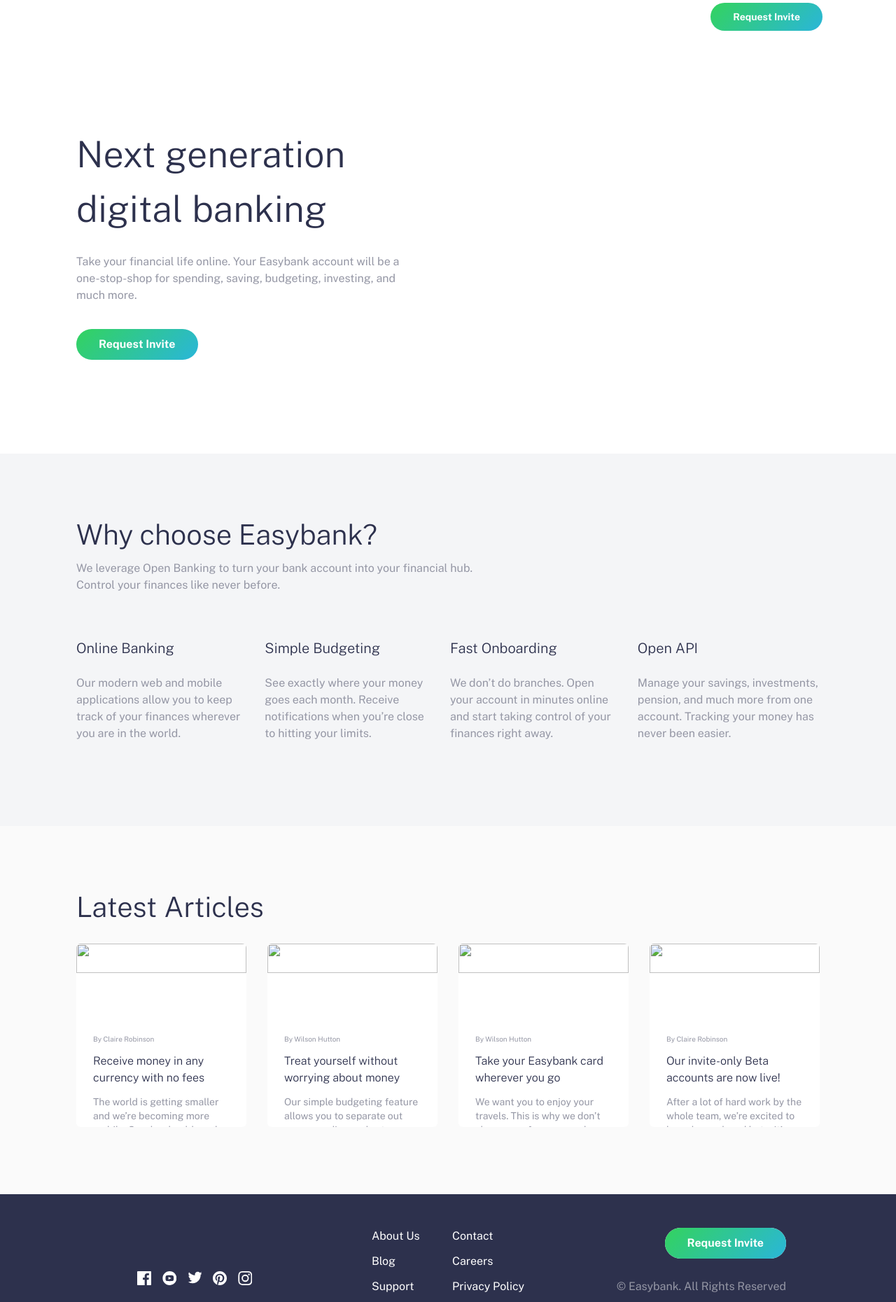
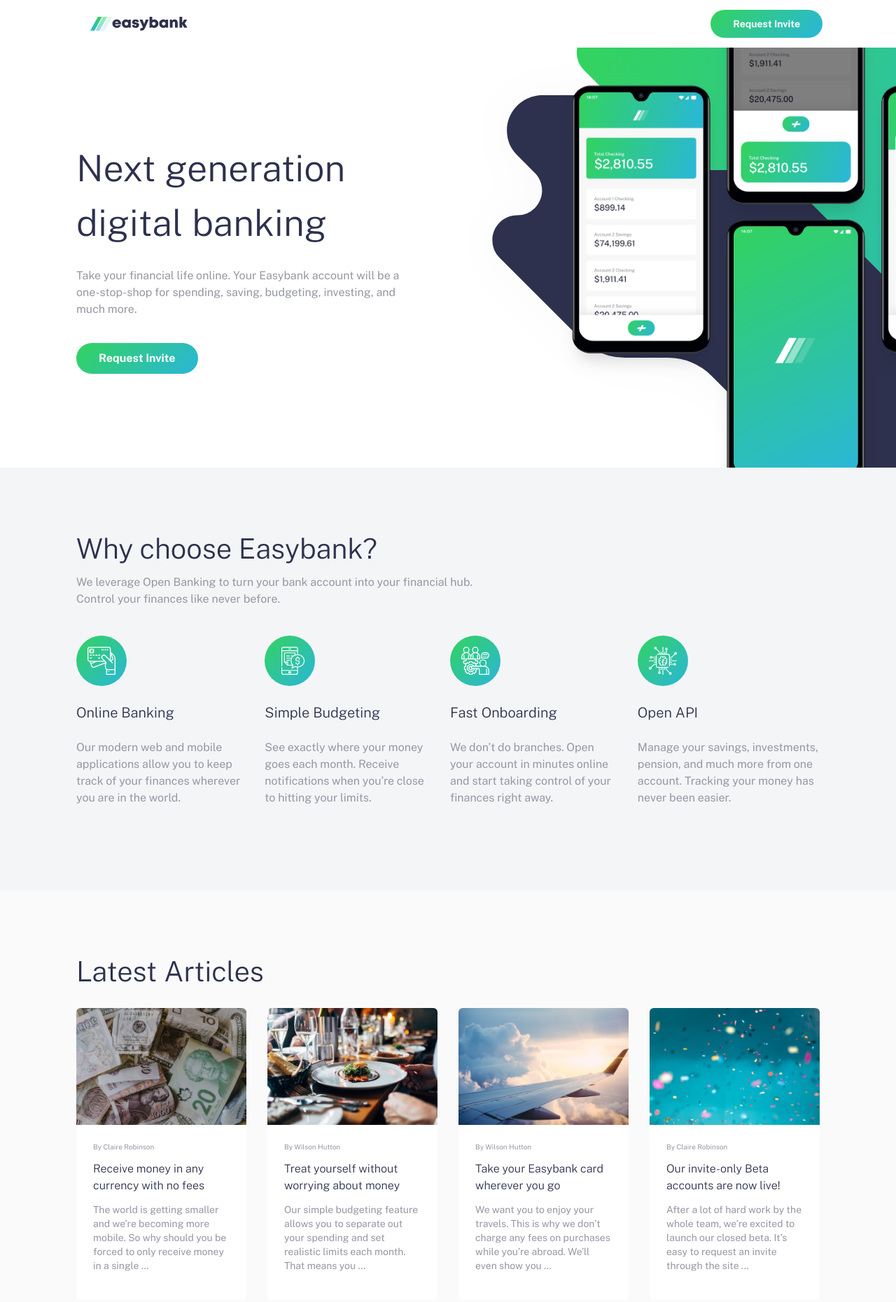
Before and after one commit to Tudor036/easybank-landing-page, a plain HTML site: page dist/index.html in a window 1280 px wide. Shown: the top 1860 px of the page at 70% size. Drawn offline with nearby package versions, Linux system fonts and the light colour scheme.

Commit message:
fix images path

```diff
--- a/dist/index.html
+++ b/dist/index.html
@@ -7,7 +7,7 @@
 			rel="icon"
 			type="image/png"
 			sizes="32x32"
-			href="./images/favicon-32x32.png"
+			href="./favicon-32x32.png"
 		/>
 		<title>Easybank landing page</title>
 		<link rel="preconnect" href="https://fonts.googleapis.com" />
@@ -92,17 +92,17 @@
 					class="w-full flex flex-row justify-between p-6 lg:py-auto lg:w-auto"
 				>
 					<a href="/">
-						<img src="./images/logo.svg" alt="" />
+						<img src="./logo.svg" alt="" />
 					</a>
 					<button class="w-5 lg:hidden">
 						<img
-							src="./images/icon-hamburger.svg"
+							src="./icon-hamburger.svg"
 							alt=""
 							x-show="!open"
 							@click="open = true"
 						/>
 						<img
-							src="./images/icon-close.svg"
+							src="./icon-close.svg"
 							alt=""
 							x-show="open"
 							@click="open = false"
@@ -191,12 +191,12 @@
 						<!-- mobile -->
 						<div class="lg:hidden relative w-full flex">
 							<img
-								src="./images/bg-intro-mobile.svg"
+								src="./bg-intro-mobile.svg"
 								alt=""
 								class="max-w-xl w-full max-h-[500px] absolute top-0 right-0 z-10"
 							/>
 							<img
-								src="./images/image-mockups.png"
+								src="./image-mockups.png"
 								alt=""
 								class="max-w-md w-full relative -top-24 mx-auto px-5 z-20"
 							/>
@@ -206,10 +206,10 @@
 						<div
 							class="hidden lg:block w-full absolute -top-1/3 -right-1/2 z-10"
 						>
-							<img src="./images/bg-intro-desktop.svg" alt="" />
+							<img src="./bg-intro-desktop.svg" alt="" />
 							<img
 								class="max-w-2xl absolute top-1/2 right-1/4 -translate-y-1/2"
-								src="./images/image-mockups.png"
+								src="./image-mockups.png"
 								alt=""
 							/>
 						</div>
@@ -238,7 +238,7 @@
 							<li
 								class="flex flex-col items-center lg:items-start gap-6 max-w-sm py-6"
 							>
-								<img src="./images/icon-online.svg" alt="" />
+								<img src="./icon-online.svg" alt="" />
 								<h3 class="font-heading text-heading text-xl">
 									Online Banking
 								</h3>
@@ -251,7 +251,7 @@
 							<li
 								class="flex flex-col items-center lg:items-start gap-6 max-w-sm py-6"
 							>
-								<img src="./images/icon-budgeting.svg" alt="" />
+								<img src="./icon-budgeting.svg" alt="" />
 								<h3 class="font-heading text-heading text-xl">
 									Simple Budgeting
 								</h3>
@@ -264,10 +264,7 @@
 							<li
 								class="flex flex-col items-center lg:items-start gap-6 max-w-sm py-6"
 							>
-								<img
-									src="./images/icon-onboarding.svg"
-									alt=""
-								/>
+								<img src="./icon-onboarding.svg" alt="" />
 								<h3 class="font-heading text-heading text-xl">
 									Fast Onboarding
 								</h3>
@@ -280,7 +277,7 @@
 							<li
 								class="flex flex-col items-center lg:items-start gap-6 max-w-sm py-6"
 							>
-								<img src="./images/icon-api.svg" alt="" />
+								<img src="./icon-api.svg" alt="" />
 								<h3 class="font-heading text-heading text-xl">
 									Open API
 								</h3>
@@ -309,7 +306,7 @@
 							class="max-w-xs m-auto rounded-md overflow-hidden h-full bg-white"
 						>
 							<img
-								src="./images/image-currency.jpg"
+								src="./image-currency.jpg"
 								alt=""
 								class="w-full h-2/5 object-cover"
 							/>
@@ -333,7 +330,7 @@
 							class="max-w-xs m-auto rounded-md overflow-hidden h-full bg-white"
 						>
 							<img
-								src="./images/image-restaurant.jpg"
+								src="./image-restaurant.jpg"
 								alt=""
 								class="w-full h-2/5 object-cover"
 							/>
@@ -357,7 +354,7 @@
 							class="max-w-xs m-auto rounded-md overflow-hidden h-full bg-white"
 						>
 							<img
-								src="./images/image-plane.jpg"
+								src="./image-plane.jpg"
 								alt=""
 								class="w-full h-2/5 object-cover"
 							/>
@@ -381,7 +378,7 @@
 							class="max-w-xs m-auto rounded-md overflow-hidden h-full bg-white"
 						>
 							<img
-								src="./images/image-confetti.jpg"
+								src="./image-confetti.jpg"
 								alt=""
 								class="w-full h-2/5 object-cover"
 							/>
@@ -412,11 +409,7 @@
 				class="max-w-[1110px] mx-auto w-full px-6 py-12 grid grid-cols-1 lg:grid-cols-3 gap-6 place-items-center"
 			>
 				<div class="space-y-8 lg:space-y-12">
-					<img
-						src="./images/logo-dark.svg"
-						alt=""
-						class="mx-auto lg:ml-0"
-					/>
+					<img src="./logo-dark.svg" alt="" class="mx-auto lg:ml-0" />
 					<ul class="flex flex-row justify-start gap-4">
 						<li class="">
 							<a href="#">
```
